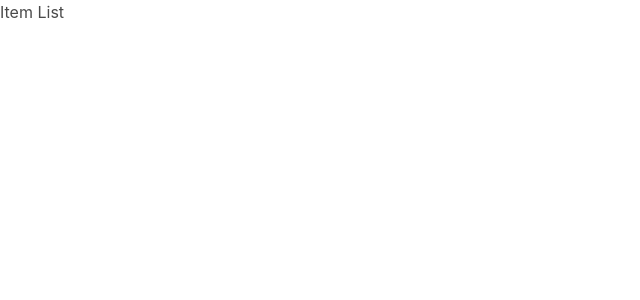
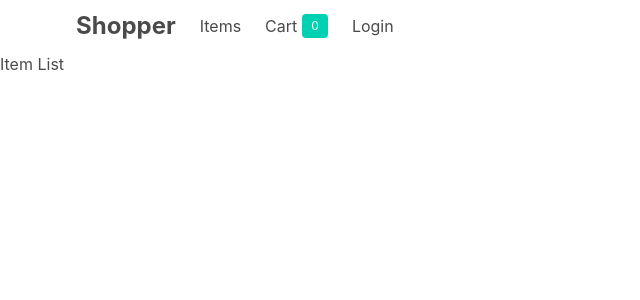
Before and after one commit to sayandip18/shopper, a React (Create React App) app: page / in a window 1280 px wide. Shown: the top 300 px of the page, without its empty margins (0-640 px from the left). Built offline with nearby package versions, Linux system fonts and the light colour scheme.

Commit message:
add basic design

```diff
--- a/src/client/App.js
+++ b/src/client/App.js
@@ -13,6 +13,7 @@ function App() {
   const [user, setUser] = useState(null);
   const [cart, setCart] = useState([]);
   const [items, setItems] = useState({});
+  const [showMenu, setShowMenu] = useState(false);
 
   const routerRef = React.createRef();
 
@@ -20,7 +21,62 @@ function App() {
 
   return (
     <Context.Provider>
-      <BrowserRouter>
+      <BrowserRouter ref={routerRef}>
+      <div className="App">
+          <nav
+            className="navbar container"
+            role="navigation"
+            aria-label="main navigation"
+          >
+            <div className="navbar-brand">
+              <b className="navbar-item is-size-4 ">Shopper</b>
+              <label
+                role="button"
+                class="navbar-burger burger"
+                aria-label="menu"
+                aria-expanded="false"
+                data-target="navbarBasicExample"
+                onClick={e => {
+                  e.preventDefault();
+                  setShowMenu(!showMenu);
+                }}
+              >
+                <span aria-hidden="true"></span>
+                <span aria-hidden="true"></span>
+                <span aria-hidden="true"></span>
+              </label>
+            </div>
+              <div className={`navbar-menu ${
+                  showMenu ? "is-active" : ""
+                }`}>
+                <Link to="/items" className="navbar-item">
+                  Items
+                </Link>
+                {user && user.accessLevel < 1 && (
+                  <Link to="/add-item" className="navbar-item">
+                    Add Item
+                  </Link>
+                )}
+                <Link to="/cart" className="navbar-item">
+                  Cart
+                  <span
+                    className="tag is-primary"
+                    style={{ marginLeft: "5px" }}
+                  >
+                    { Object.keys(cart).length }
+                  </span>
+                </Link>
+                {!user ? (
+                  <Link to="/login" className="navbar-item">
+                    Login
+                  </Link>
+                ) : (
+                  <Link to="/" onClick={logout} className="navbar-item">
+                    Logout
+                  </Link>
+                )}
+              </div>
+            </nav>
       <Routes>
         <Route exact path="/" element={<ItemList />} />
         <Route exact path="/login" element={<Login />} />
@@ -28,6 +84,7 @@ function App() {
         <Route exact path="/add-item" element={<AddItem />} />
         <Route exact path="/items" element={<ItemList />} />
       </Routes>
+      </div>
       </BrowserRouter>
     </Context.Provider>
   );
```
